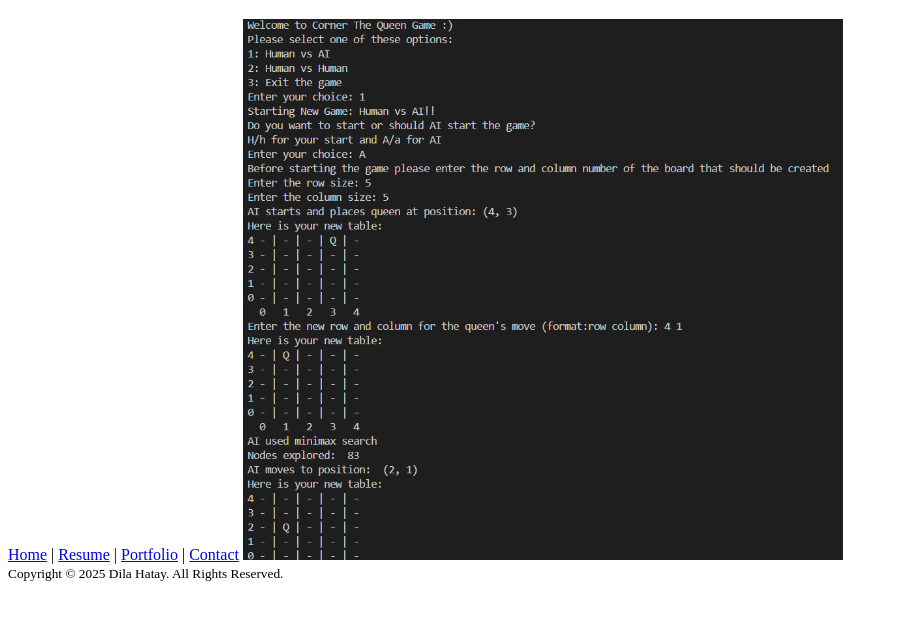
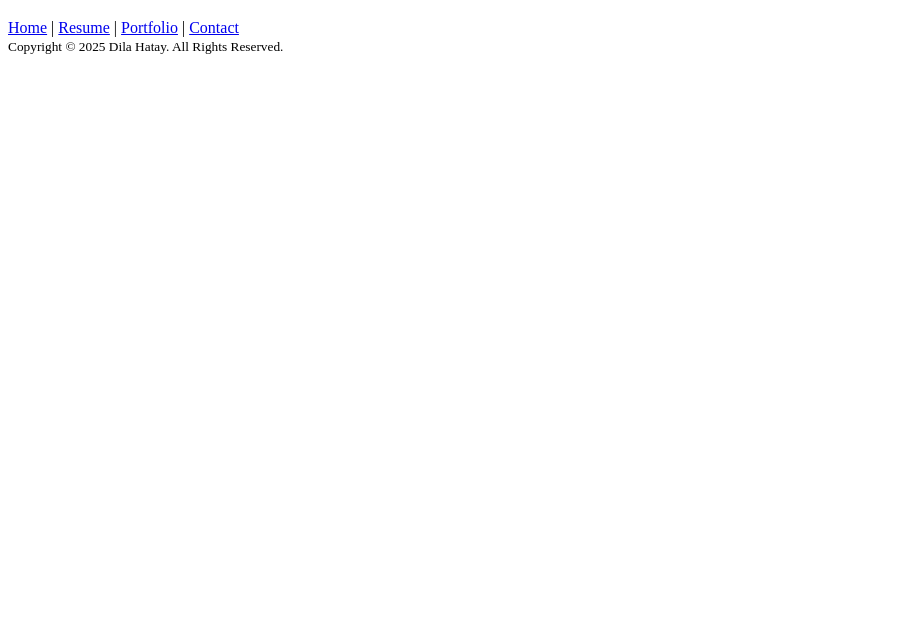
Before and after one commit to Dila-Hatay/Dila_Hatay, a plain HTML site: page index.html in a window 1280 px wide. Shown: the part 61-680 px from the top of the page, without its empty margins (0-898 px from the left). Drawn offline with Linux system fonts and the light colour scheme.

Commit message:
Update index.html

```diff
--- a/index.html
+++ b/index.html
@@ -11,7 +11,6 @@
     <a href="public/resume.html">Resume</a> |
     <a href="public/portfolio.html">Portfolio</a> |
     <a href="public/contact.html">Contact</a>
-    <img src="assets/Corner_Queen_Game.png" alt="Corner The Queen Game Screenshot" style="max-width: 600px; height: auto;">
 
 
 <footer>
```
